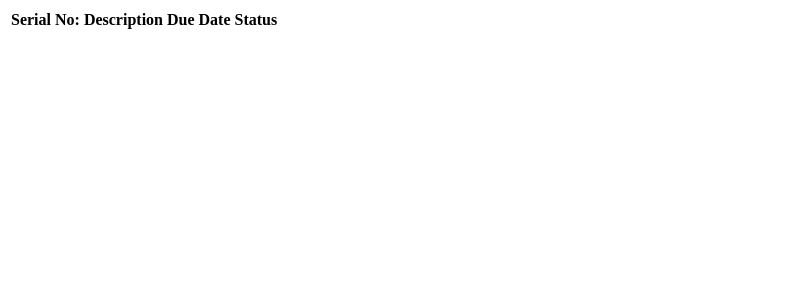
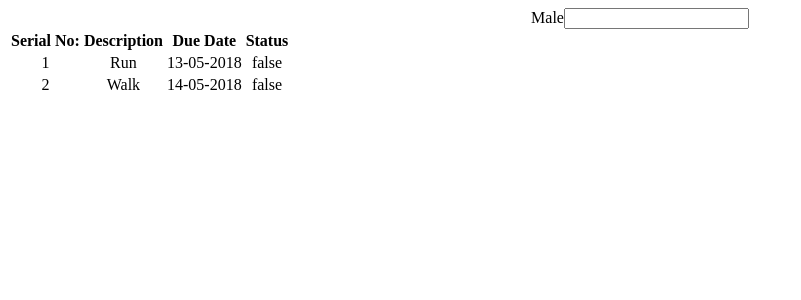
Before and after one commit to davidgriffo/ToDoAngular, an Angular app: page / in a window 1280 px wide. Shown: the top 300 px of the page, without its empty margins (0-801 px from the left). Built offline with nearby package versions, Linux system fonts and the light colour scheme.

Commit message:
second commit

```diff
--- a/src/app/app.component.html
+++ b/src/app/app.component.html
@@ -1,5 +1,9 @@
 <!--The content below is only a placeholder and can be replaced.-->
+<div style="text-align:center">
+    <label for="male">Male</label>
+    <input type="text"ng-model="serialNumber"><br>
 
+</div>
 <div style="text-align:center">
   <table>
     <thead>
--- a/src/app/app.component.ts
+++ b/src/app/app.component.ts
@@ -8,10 +8,14 @@ import { Component } from '@angular/core';
 export class AppComponent {
 
  todos : ToDo[] = [
-  new ToDo(1,'Run',false,'13-05-2018'),
-  new ToDo(2,'Work',false,'14-05-2018'),
-  new ToDo(3, 'Pay Bills',false,'16-05-2018')
+  {serialNumber: 1,task: 'Run',status: false,duedate: '13-05-2018'},
+  {serialNumber: 2,task: 'Walk',status: false,duedate: '14-05-2018'}
  ];
+
+ serialNumber: number;
+ task: string;
+ status: boolean;
+ duedate: string;
 
  title = 'app';
 }
```
